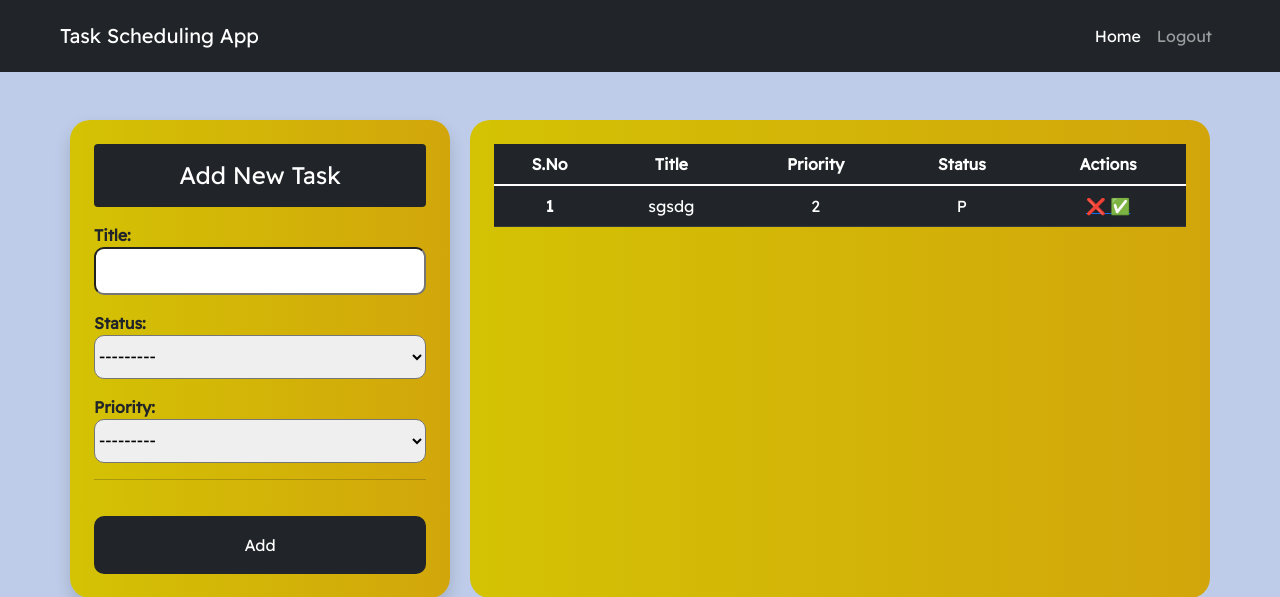
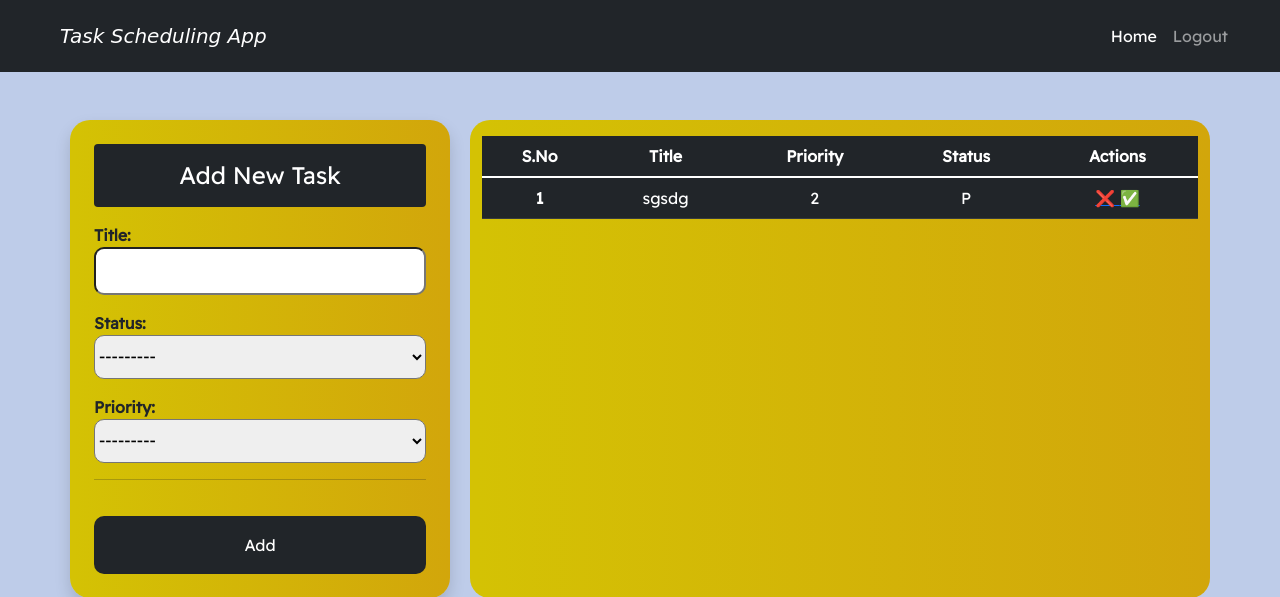
Before and after one commit to biswarup16/TaskShedulingApp, a Django app: page / in a window 1280 px wide. Shown: the top 597 px of the page. Run offline with Django 3.2, Linux system fonts and the light colour scheme; a user stored in the database is signed in; data comes from the database, SQL or seed files in the repository; both versions use the stored data as it was after the commit.

Commit message:
Some minor Updates

```diff
--- a/app/templates/base.html
+++ b/app/templates/base.html
@@ -13,6 +13,14 @@
       background-color:#becce9 !important;
       font-family: 'Readex Pro', sans-serif;
     }
+    @import url('https://fonts.googleapis.com/css2?family=Readex+Pro&family=Sacramento&display=swap');
+    .px-5 {
+      padding-right: 2rem!important;
+      padding-left: 3rem!important;
+  }
+  .navbar-dark .navbar-toggler {
+    border:none !important;
+  }
     {% block styles %}
 
 {% endblock styles %}
@@ -44,7 +52,7 @@
 
 <nav class="navbar navbar-expand-lg px-5 py-3 navbar-dark bg-dark">
     <div class="container-fluid">
-      <a class="navbar-brand" href="#">Task Scheduling App</a>
+      <a class="navbar-brand" href="#" style="font-family: 'Sacramento', cursive;font-style:italic">Task Scheduling App</a>
       <button class="navbar-toggler" type="button" data-bs-toggle="collapse" data-bs-target="#navbarNav" aria-controls="navbarNav" aria-expanded="false" aria-label="Toggle navigation">
         <span class="navbar-toggler-icon"></span>
       </button>
--- a/app/templates/index.html
+++ b/app/templates/index.html
@@ -31,7 +31,7 @@ label {
     border-radius:20px;
     background: rgb(212,194,4);
 background: linear-gradient(90deg, rgba(212,194,4,1) 1%, rgba(210,166,11,1) 100%, rgba(236,162,6,1) 100%);
-
+}
 {% endblock styles %}
 {% block body %}
 
@@ -49,7 +49,7 @@ background: linear-gradient(90deg, rgba(212,194,4,1) 1%, rgba(210,166,11,1) 100%
           </form>
         </div>
 
-        <div class="col mt-5 p-4 ">
+        <div class="col mt-5 pt-3  ">
 
             {% if todos|length == 0 %}
             <div>
--- a/app/templates/signup.html
+++ b/app/templates/signup.html
@@ -23,8 +23,10 @@ label {
 }
 
 span,li{
-  font-family: 'Readex Pro', sans-serif;
-  color:red;
+  font-family: 'Sacramento', cursive;
+  font-family: 'Sacramento', cursive;
+
+
 
 }
 
```
Also changed, not shown: db.sqlite3.
